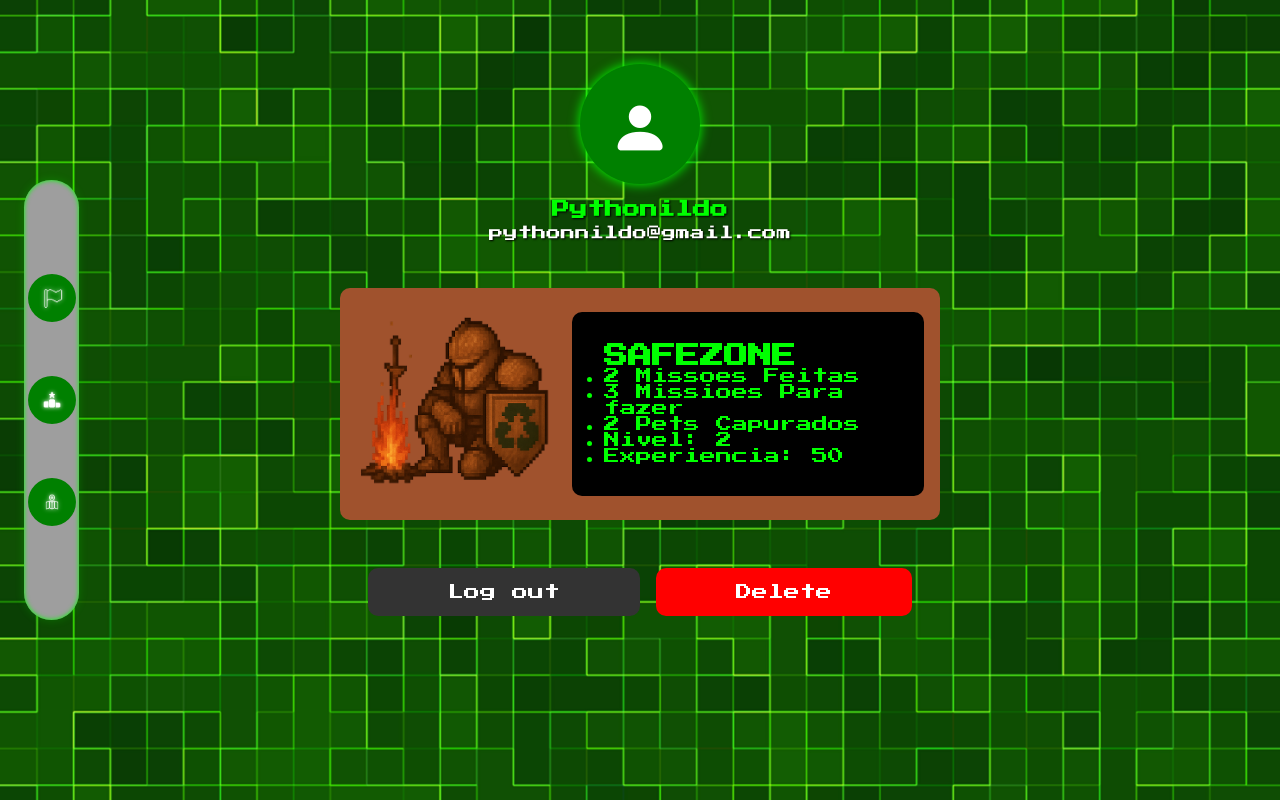
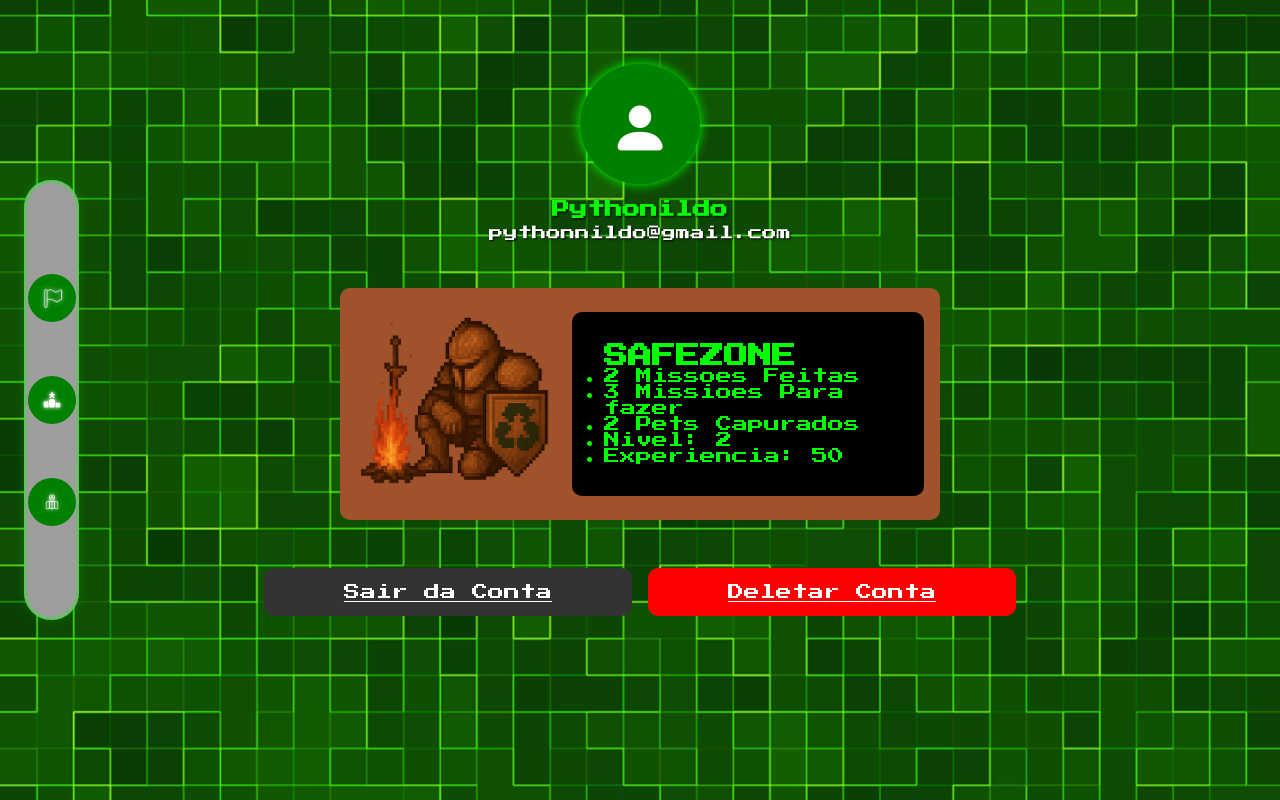
Before and after one commit to TiagoCarvalho-true/EcoCidadaoGO, a React (Create React App) app in the folder front/ecocidadao-go-front/: page /profile in a window 1280 px wide. Built offline with nearby package versions, Linux system fonts and the light colour scheme; grey boxes are pictures that could not be loaded.

Commit message:
adicionando o caminho dos botoes do dashboard e da tela de usuario

```diff
--- a/front/ecocidadao-go-front/src/components/common/Header.jsx
+++ b/front/ecocidadao-go-front/src/components/common/Header.jsx
@@ -16,15 +16,14 @@ const Header = () => {
       </div>
 
       <div className="header-right">
-        <button className="icon-button">
+        <Link to="/profile" className="icon-button">
           <i className="bi bi-person-fill"></i>
-        </button>
+        </Link>
 
-        <div className="icon-button notification">
+        <Link to="/notifications" className="icon-button notification">
           <i className="bi bi-bell-fill"></i>
-        </div>
+        </Link>
 
-        {/* ✅ CORRIGIDO: Link ao invés de button */}
         <Link to="/register" className="register-button">
           Registrar
         </Link>
--- a/front/ecocidadao-go-front/src/components/user-profile/ContainerUser.jsx
+++ b/front/ecocidadao-go-front/src/components/user-profile/ContainerUser.jsx
@@ -3,6 +3,7 @@ import UserPhoto from "./UserPhoto";
 import Safezone from "./Safezone";
 import Sidebar from "../common/Sidebar";
 import "./UserProfileStyles.css";
+import { Link } from 'react-router-dom';
 
 export default function ContainerUser() {
   return (
@@ -13,8 +14,12 @@ export default function ContainerUser() {
         <UserPhoto />
         <Safezone />
         <div className="buttons">
-          <button className="btn logout"> Log out</button>
-          <button className="btn delete"> Delete</button>
+          <Link to="/register" className="btn logout">
+            Sair da Conta
+          </Link>
+          <Link to="/login" className="btn delete">
+            Deletar Conta
+          </Link>
         </div>
       </div>
     </div>
```
Also changed, not shown: 1 other file (tests, documents, lock files or other folders).
